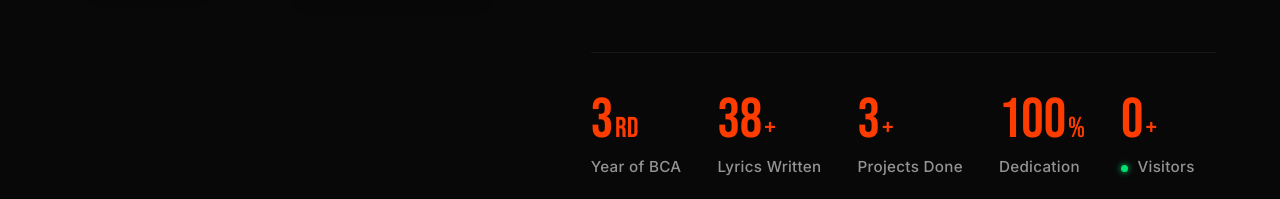
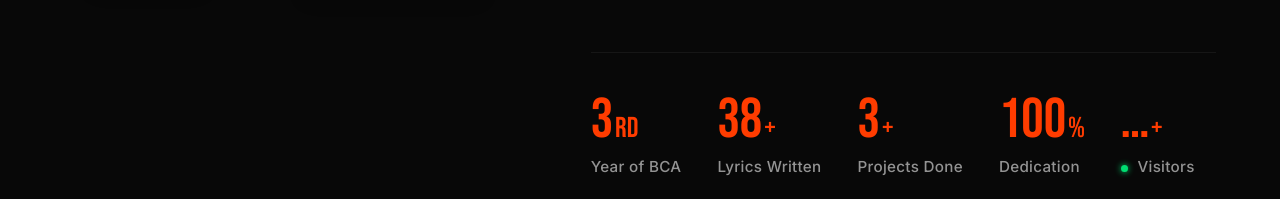
Before and after one commit to RKGSERVER/Portfolio, a React (Vite) app: page / in a window 1280 px wide. Shown: the part 1488-1687 px from the top of the page. Built offline with nearby package versions, Linux system fonts and the light colour scheme; no server answers.

Commit message:
fix: visitor counter starts from 60467, animates from near value

```diff
--- a/src/components/About.jsx
+++ b/src/components/About.jsx
@@ -147,7 +147,9 @@ export default function About() {
       once: true,
       onEnter: () => {
         scrolledIn.current = true
-        animateNum(vcRef.current, 0, currentCount.current)
+        const target = currentCount.current
+        const from = Math.max(0, target - 200) // animate from near the real number
+        animateNum(vcRef.current, from, target)
       }
     })
     return () => st.kill()
@@ -224,7 +226,7 @@ export default function About() {
             </div>
             <div className="stat">
               <div className="stat-num-wrap">
-                <span className="stat-num" ref={vcRef}>0</span>
+                <span className="stat-num" ref={vcRef}>{visitorCount !== null ? visitorCount.toLocaleString() : '…'}</span>
                 <span className="stat-suffix">+</span>
               </div>
               <span className="stat-label"><span className="vc-live-dot" /> Visitors</span>
```
